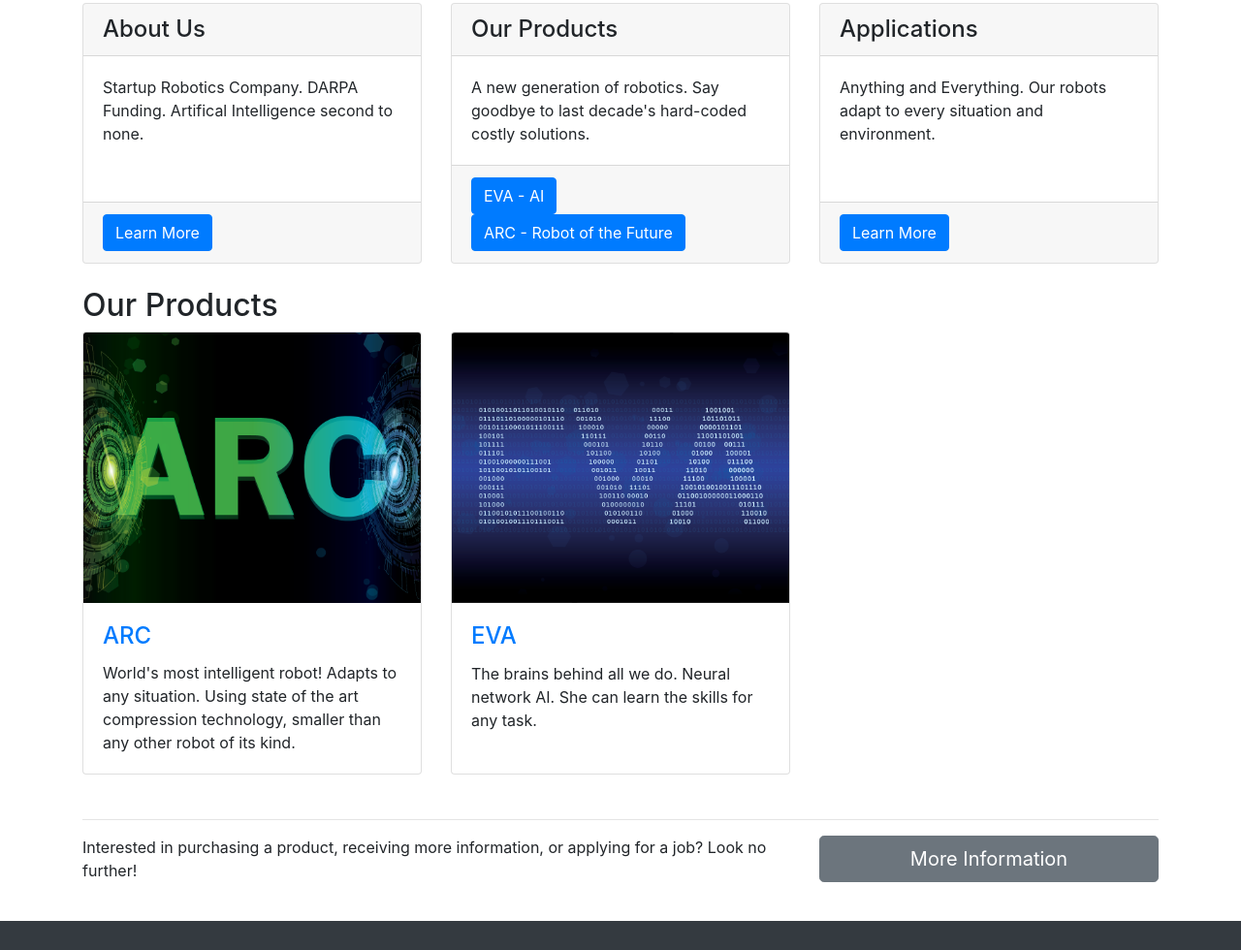
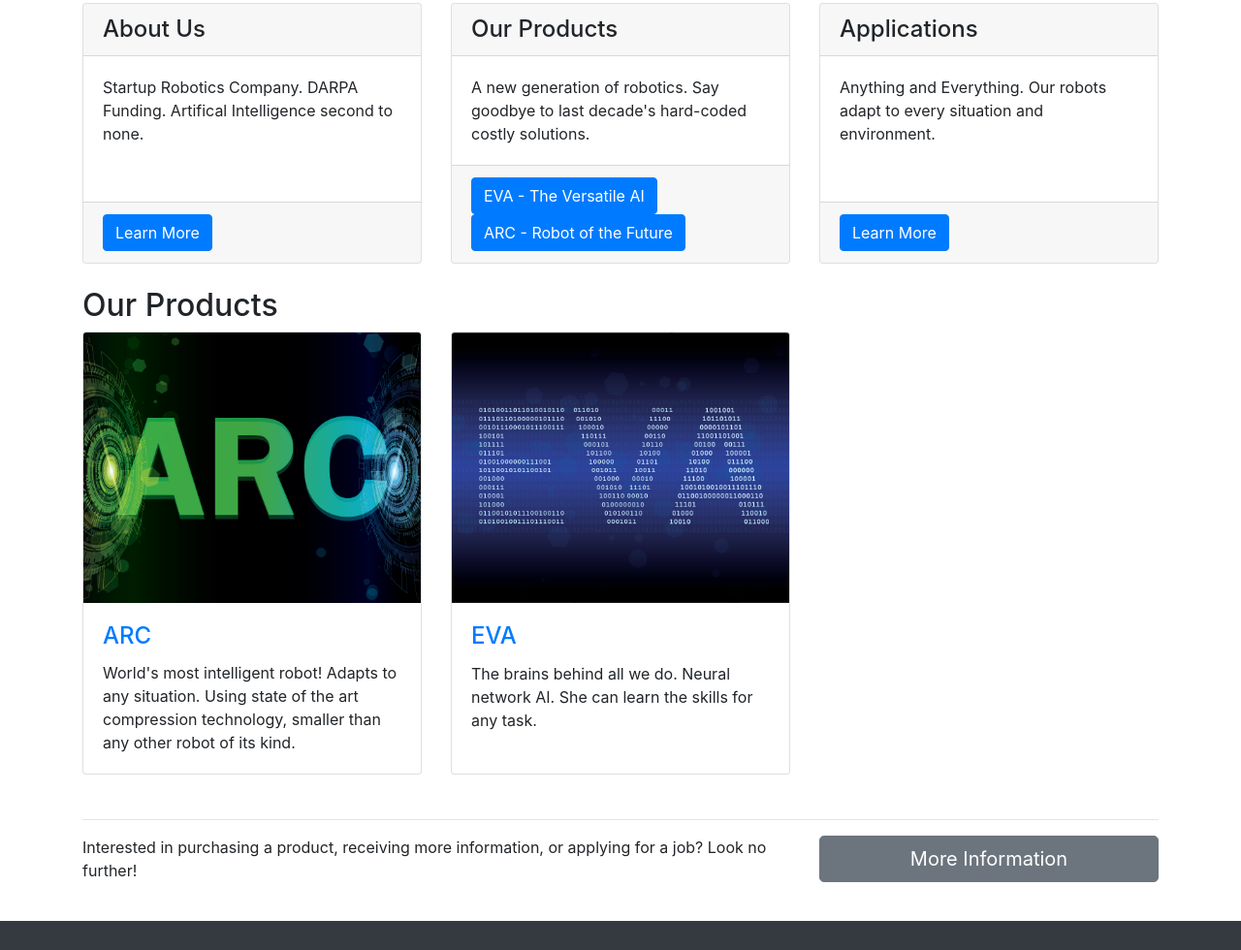
Before and after one commit to KRagula/TSAWebmaster, a website: page index-persp.html in a window 1280 px wide. Shown: the part 728-1708 px from the top of the page at 97% size. Drawn offline with Linux system fonts and the light colour scheme.

Commit message:
Update index-persp.html

```diff
--- a/index-persp.html
+++ b/index-persp.html
@@ -101,7 +101,7 @@
               <p class="card-text">A new generation of robotics.  Say goodbye to last decade's hard-coded costly solutions.</p>
             </div>
             <div class="card-footer">
-              <a href="portfolio-eva.html" class="btn btn-primary">EVA - AI</a>
+              <a href="portfolio-eva.html" class="btn btn-primary">EVA - The Versatile AI</a>
               <a href="portfolio-robot.html" class="btn btn-primary">ARC - Robot of the Future</a>
             </div>
           </div>
```
